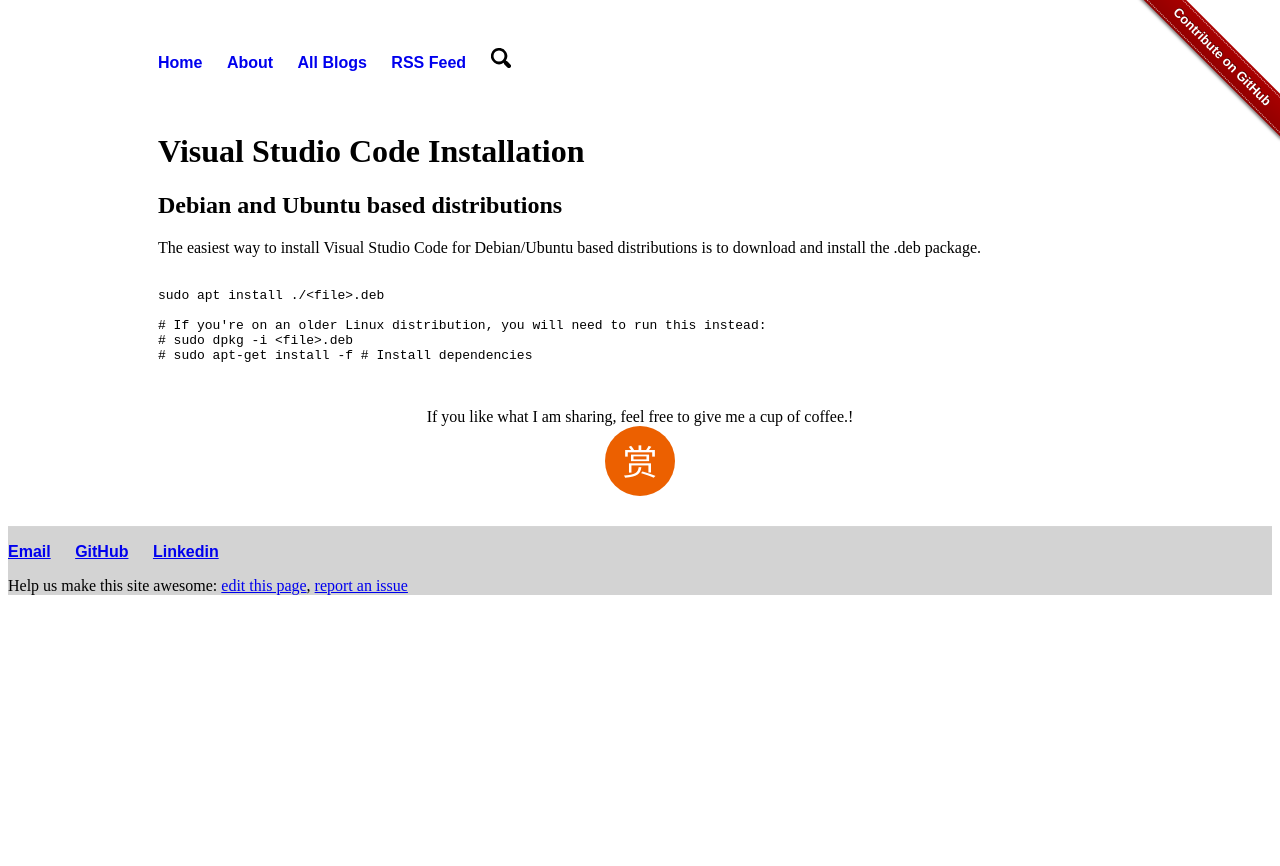
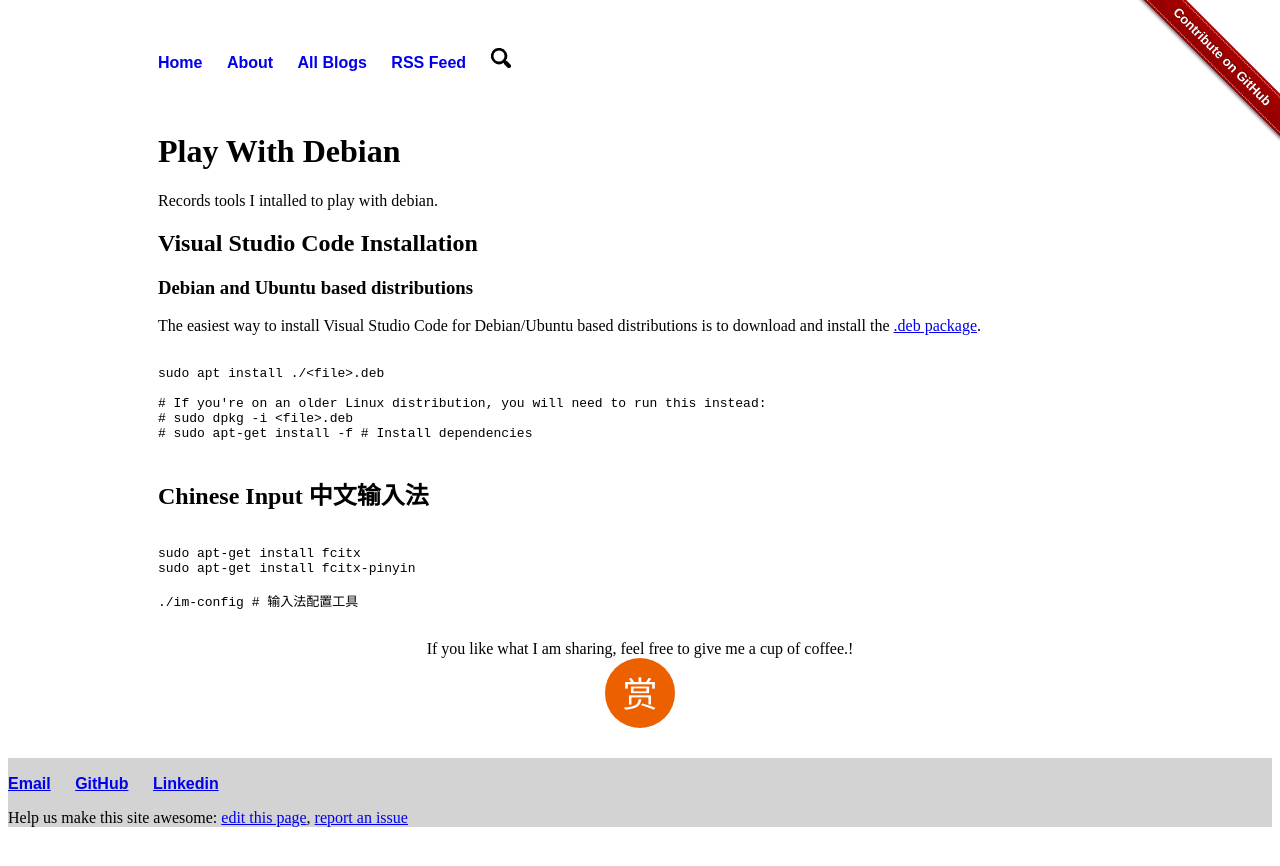
Before and after one commit to liuning0820/liuning0820.github.io, a Jekyll site: the page built from _posts/2019-04-18-install-vscode-on-debian.md, in a window 1280 px wide. Shown: the top 866 px of the page. Built offline with Jekyll 4.4.1, drawn with Linux system fonts in a browser that asks for light colours; our own code applies the rules of GitHub Pages for plain Markdown files.

Commit message:
how to input chinese in debian.

````diff
--- a/_posts/2019-04-18-install-vscode-on-debian.md
+++ b/_posts/2019-04-18-install-vscode-on-debian.md
@@ -1,8 +1,17 @@
-# Visual Studio Code Installation
+---
+layout: default
+title: "Play With Debian"
+---
 
-## Debian and Ubuntu based distributions
+# Play With Debian
 
-The easiest way to install Visual Studio Code for Debian/Ubuntu based distributions is to download and install the .deb package.
+Records tools I intalled to play with debian.
+
+## Visual Studio Code Installation
+
+### Debian and Ubuntu based distributions
+
+The easiest way to install Visual Studio Code for Debian/Ubuntu based distributions is to download and install the [.deb package](https://code.visualstudio.com/).
 
 ```sh
 
@@ -13,3 +22,13 @@ sudo apt install ./<file>.deb
 # sudo apt-get install -f # Install dependencies
 
 ```
+
+## Chinese Input 中文输入法
+
+```sh
+
+sudo apt-get install fcitx
+sudo apt-get install fcitx-pinyin
+
+./im-config # 输入法配置工具
+```
````
Also changed, not shown: _posts/2018-07-09-vscode-on-debian.md (deleted, +0 -16 lines).
